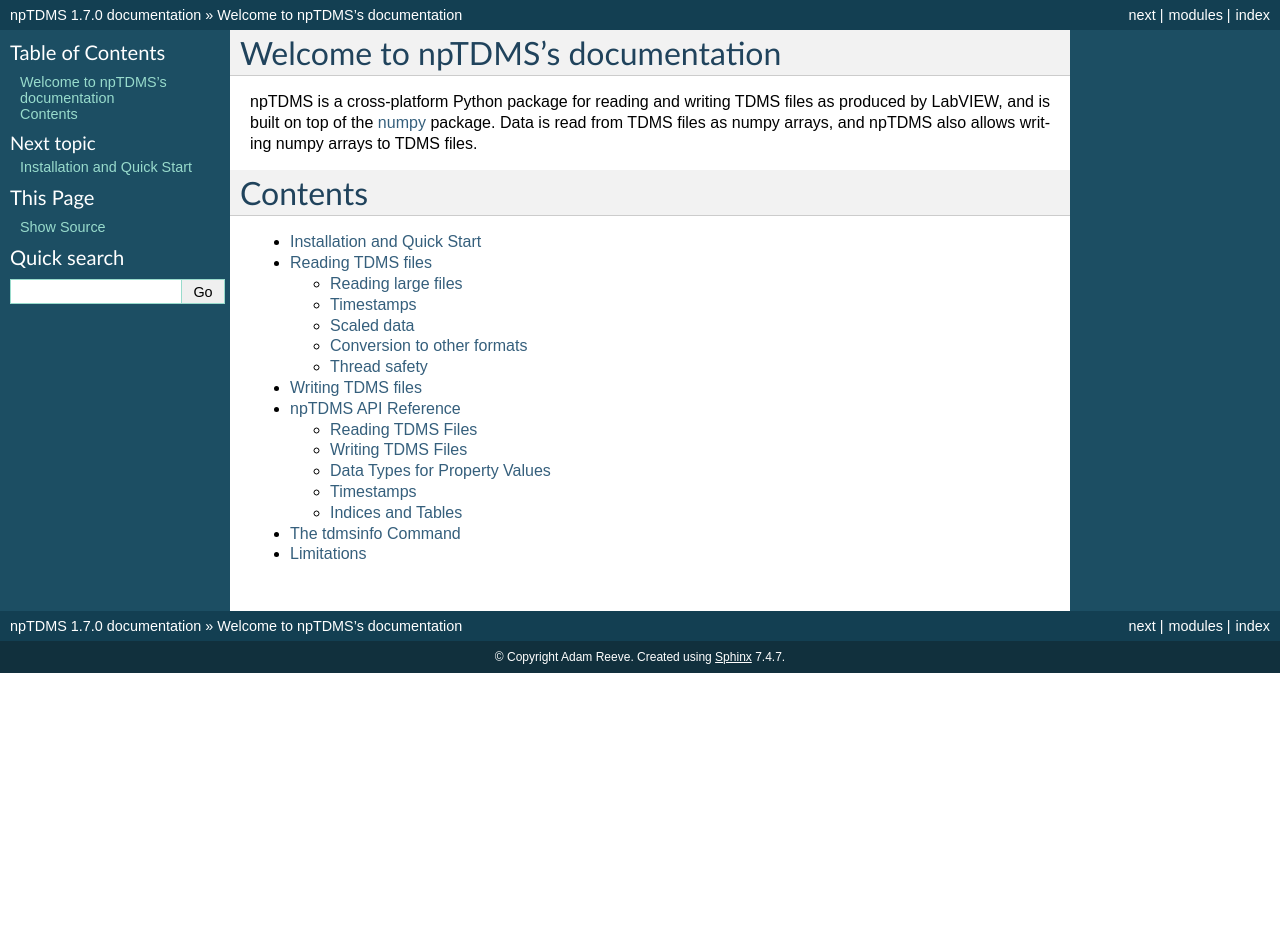
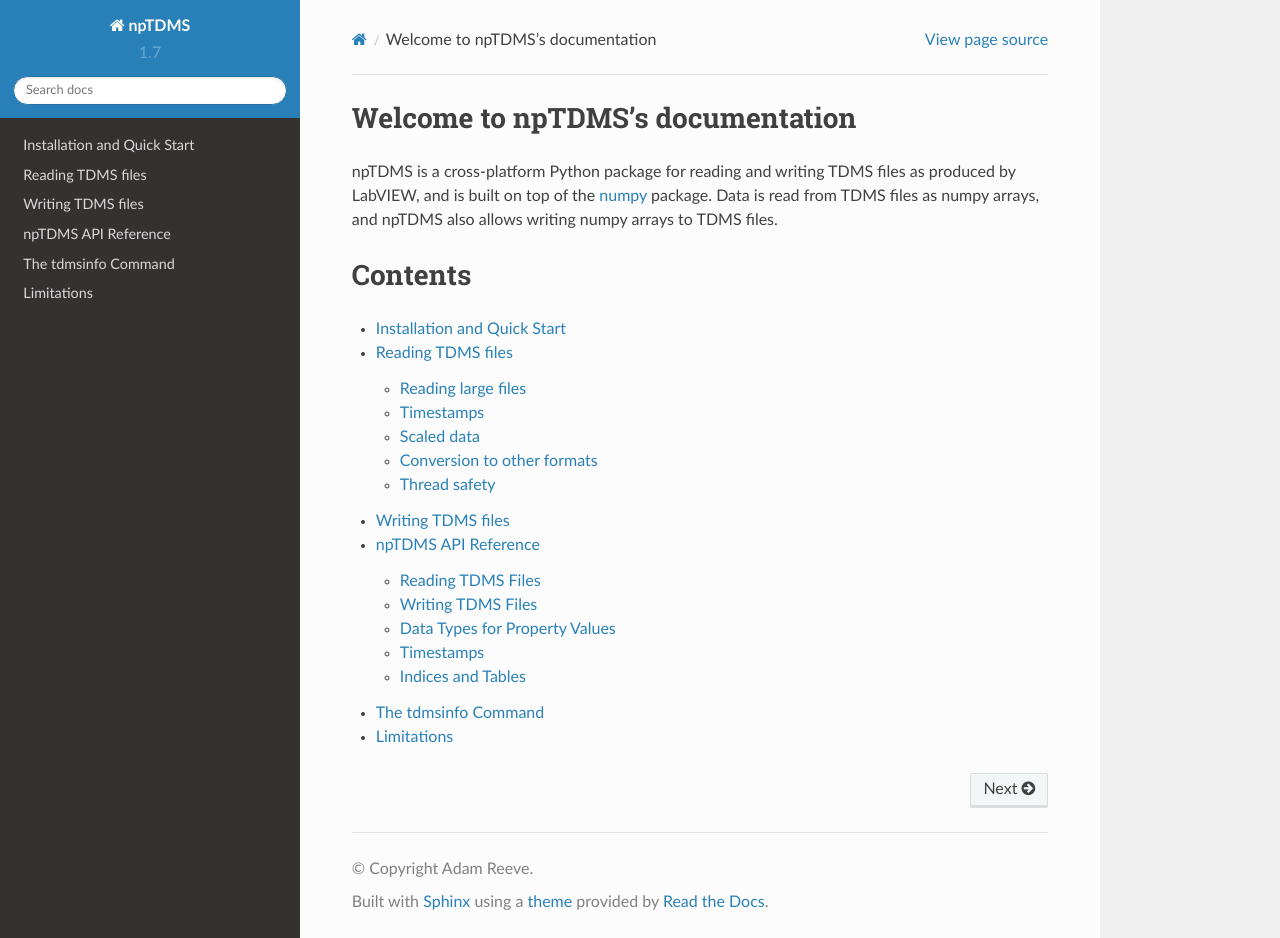
Before and after one commit to adamreeve/npTDMS, a Sphinx documentation site: the page built from docs/index.rst, in a window 1280 px wide and 938 px high. Built offline with Sphinx 7.4.7 and the Read the Docs theme 2.0.0, drawn with Linux system fonts in a browser that asks for light colours.

Commit message:
Fix sphinx theme (#311)

```diff
--- a/docs/conf.py
+++ b/docs/conf.py
@@ -26,7 +26,7 @@
 
 # Add any Sphinx extension module names here, as strings. They can be extensions
 # coming with Sphinx (named 'sphinx.ext.*') or your custom ones.
-extensions = ["sphinx.ext.autodoc"]
+extensions = ["sphinx.ext.autodoc", "sphinx_rtd_theme"]
 
 # Autodoc options
 autoclass_content = "class"
@@ -99,7 +99,7 @@
 
 # The theme to use for HTML and HTML Help pages.  See the documentation for
 # a list of builtin themes.
-html_theme = 'default'
+html_theme = 'sphinx_rtd_theme'
 
 # Theme options are theme-specific and customize the look and feel of a theme
 # further.  For a list of options available for each theme, see the
```
